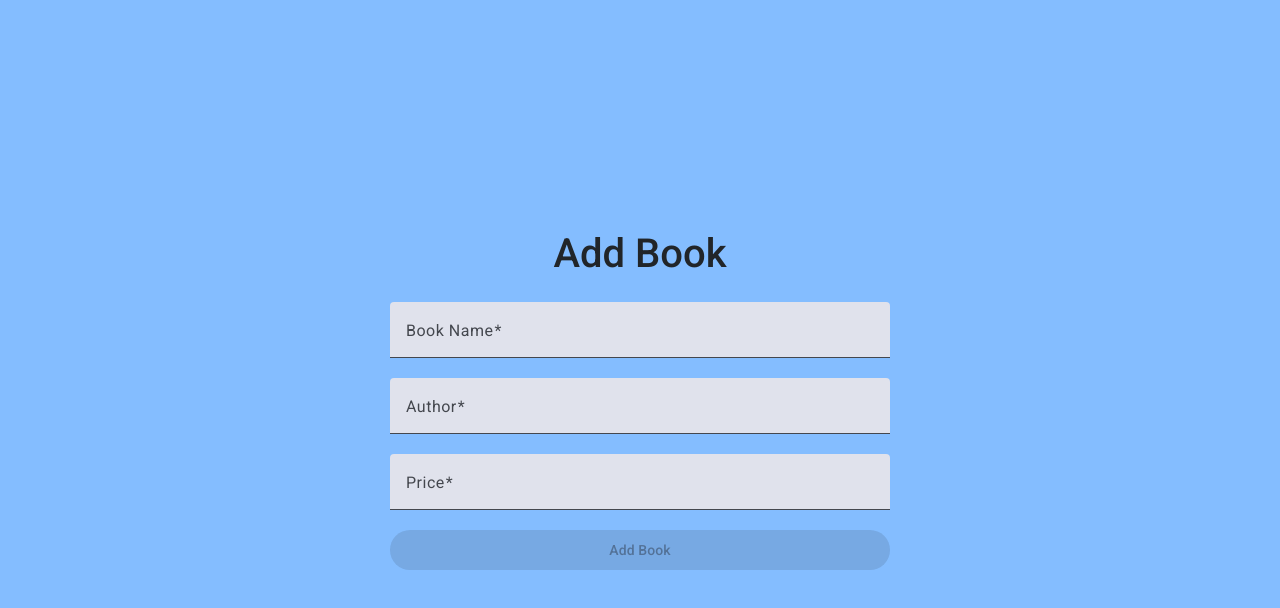
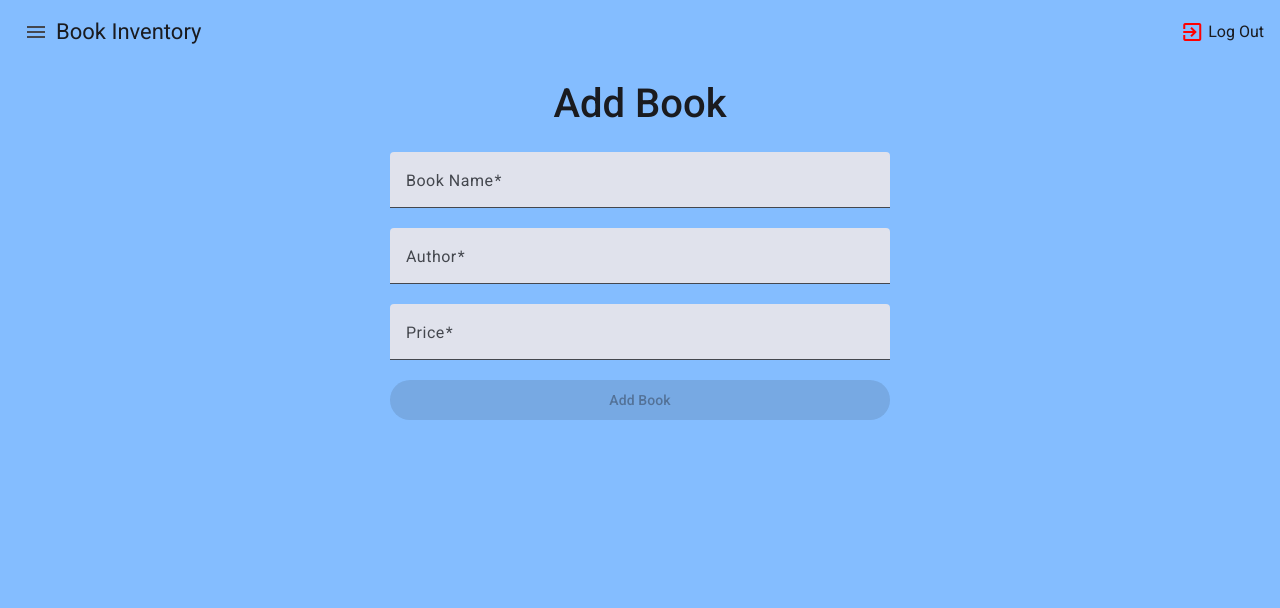
Before and after one commit to brijrajsinh009/ApiCrudFrontEnd, an Angular app: page /add in a window 1280 px wide. Shown: the top 608 px of the page. Built offline with nearby package versions, Linux system fonts and the light colour scheme.

Commit message:
log out and header added

```diff
--- a/src/app/add-book/add-book.html
+++ b/src/app/add-book/add-book.html
@@ -2,7 +2,7 @@
 <div class="w-100 d-flex justify-content-center mb-3">
     <h1>Add Book</h1>
 </div>
-<div>
+<div class="d-flex justify-content-center">
     <form [formGroup]="bookForm" (ngSubmit)="onSubmit()" class="book-form d-flex flex-column" style="width: 500px;">
         <mat-form-field appearance="fill" class="full-width">
             <mat-label>Book Name</mat-label>
--- a/src/app/app.css
+++ b/src/app/app.css
@@ -0,0 +1,29 @@
+
+.no-underline {
+    text-decoration: none;
+    color: black;
+}
+
+.link-with-icon h4::before {
+    content: "• ";
+    color: black;
+    font-weight: bold;
+    margin-right: 6px;
+}
+
+
+.app-root {
+    display: flex;
+    flex-direction: column;
+    height: 100vh;
+    overflow: hidden;
+  }
+
+  mat-toolbar {
+    flex: 0 0 auto;
+  }
+
+  .sidenav-container {
+    flex: 1 1 auto;
+    background-color: rgb(132 189 255);
+  }
--- a/src/app/app.html
+++ b/src/app/app.html
@@ -1,12 +1,32 @@
-<style>
-  .main {
-    height: 100vh;
-    width: 100vw;
-  }
-</style>
+<div class="app-root" *ngIf="showHeader" >
+  <mat-toolbar color="primary" style="background-color: rgb(132 189 255);">
+    <div class="d-flex justify-content-between w-100">
+    <div class="d-flex align-items-center"><button mat-icon-button (click)="drawer.toggle()">
+        <mat-icon>menu</mat-icon>
+      </button>
+      <span>{{ title }}</span>
+    </div>
+    <div class="d-flex align-items-center" (click)="logOut()">
+      <mat-icon style="margin-right: 6px;" style="color: red;">exit_to_app</mat-icon>
+      <span class="ms-1 fs-6">Log Out</span>
+    </div>
+  </div>
+  </mat-toolbar>
 
-<main class="main" style="background-color: rgb(132 189 255);">
-  <div class="w-100 d-flex justify-content-center align-items-center h-100">
-    <router-outlet></router-outlet>
-  </div>
-</main>
+  <mat-sidenav-container class="sidenav-container">
+    <mat-sidenav #drawer mode="side" style="width: 180px; background-color: rgb(132 189 255);" class="border border-2">
+      <a routerLink="/" class="no-underline d-flex align-items-center m-3" style="color: black;">
+        <mat-icon style="margin-right: 6px;">home</mat-icon>
+        <h4 style="margin: 0;">Home</h4>
+      </a>
+    </mat-sidenav>
+    <mat-sidenav-content>
+      <section class="m-3"><router-outlet></router-outlet></section>
+    </mat-sidenav-content>
+  </mat-sidenav-container>
+</div>
+
+
+<div *ngIf="!showHeader" style="height: 100vh; width: 100vw; background-color: rgb(132 189 255);" class="d-flex justify-content-center align-items-center">
+  <router-outlet></router-outlet>
+</div>
--- a/src/app/app.ts
+++ b/src/app/app.ts
@@ -1,32 +1,50 @@
-import { Component } from '@angular/core';
-import { RouterOutlet } from '@angular/router';
+import { Component, ViewChild } from '@angular/core';
+import { MatSidenav, MatSidenavModule } from '@angular/material/sidenav';
+import { MatToolbarModule } from '@angular/material/toolbar';
+import { MatIconModule } from '@angular/material/icon';
 import { MatButtonModule } from '@angular/material/button';
-import { MatToolbarModule } from '@angular/material/toolbar';
-import { MatDatepickerModule } from '@angular/material/datepicker';
-import { MatFormFieldModule } from '@angular/material/form-field';
-import { MatInputModule } from '@angular/material/input';
-import { MatSlideToggleModule } from '@angular/material/slide-toggle';
-import { MatNativeDateModule } from '@angular/material/core';
-import { HttpClientModule } from '@angular/common/http';
+import { NavigationEnd, Router, RouterModule, RouterOutlet } from '@angular/router';
+import { filter } from 'rxjs/operators';
+import { NgIf } from '@angular/common';
 
 @Component({
   selector: 'app-root',
   standalone: true,
   imports: [
     RouterOutlet,
+    MatSidenavModule,
+    MatToolbarModule,
+    MatIconModule,
     MatButtonModule,
-    MatToolbarModule,
-    MatDatepickerModule,
-    MatNativeDateModule,
-    MatFormFieldModule,
-    MatInputModule,
-    MatSlideToggleModule,
-    HttpClientModule,
-
+    RouterModule,
+    NgIf
   ],
   templateUrl: './app.html',
   styleUrls: ['./app.css']
 })
 export class App {
-  protected title = 'ApiCrudFrontEnd';
+  title = 'Book Inventory';
+
+  showHeader = true;
+
+  constructor(private router: Router) {
+    this.router.events.pipe(
+      filter(event => event instanceof NavigationEnd)
+    ).subscribe((event: NavigationEnd) => {
+      this.showHeader = event.url !== '/login';
+    });
+  }
+
+  @ViewChild('drawer') drawer!: MatSidenav;
+
+  logOut() {
+    const confirmed = confirm('Are you sure you want to log out?');
+    if (confirmed) {
+      document.cookie = 'JwtToken' + '=; Max-Age=0; path=/;';
+      document.cookie = 'RefreshToken' + '=; Max-Age=0; path=/;';
+      this.router.navigate(['/login']);
+    }
+  }
+
+
 }
--- a/src/app/edit-book/edit-book.html
+++ b/src/app/edit-book/edit-book.html
@@ -2,7 +2,7 @@
 <div class="w-100 d-flex justify-content-center mb-3">
     <h1>Edit Book</h1>
 </div>
-<div>
+<div class="d-flex justify-content-center">
     <form [formGroup]="bookForm" (ngSubmit)="onSubmit()" class="book-form d-flex flex-column" style="width: 500px;">
         <mat-form-field appearance="fill" class="full-width">
             <mat-label>Book Name</mat-label>
```
